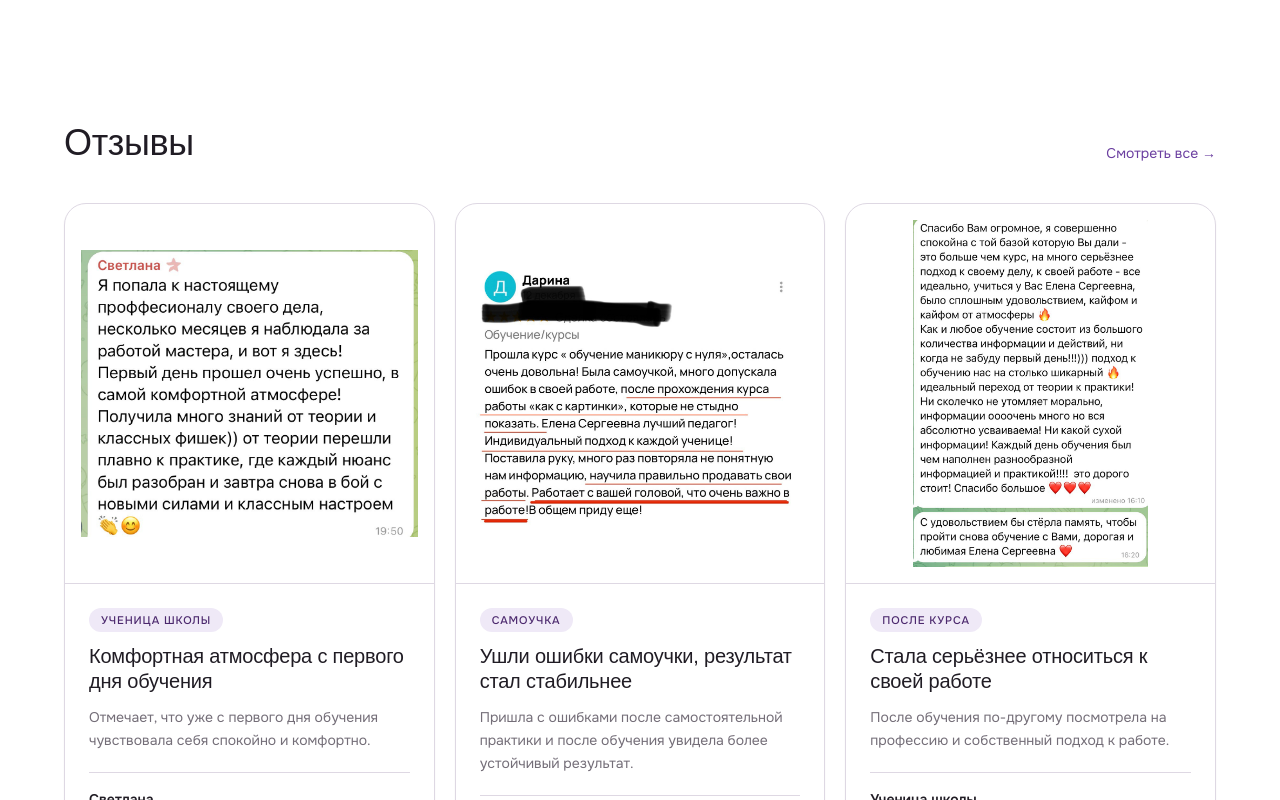
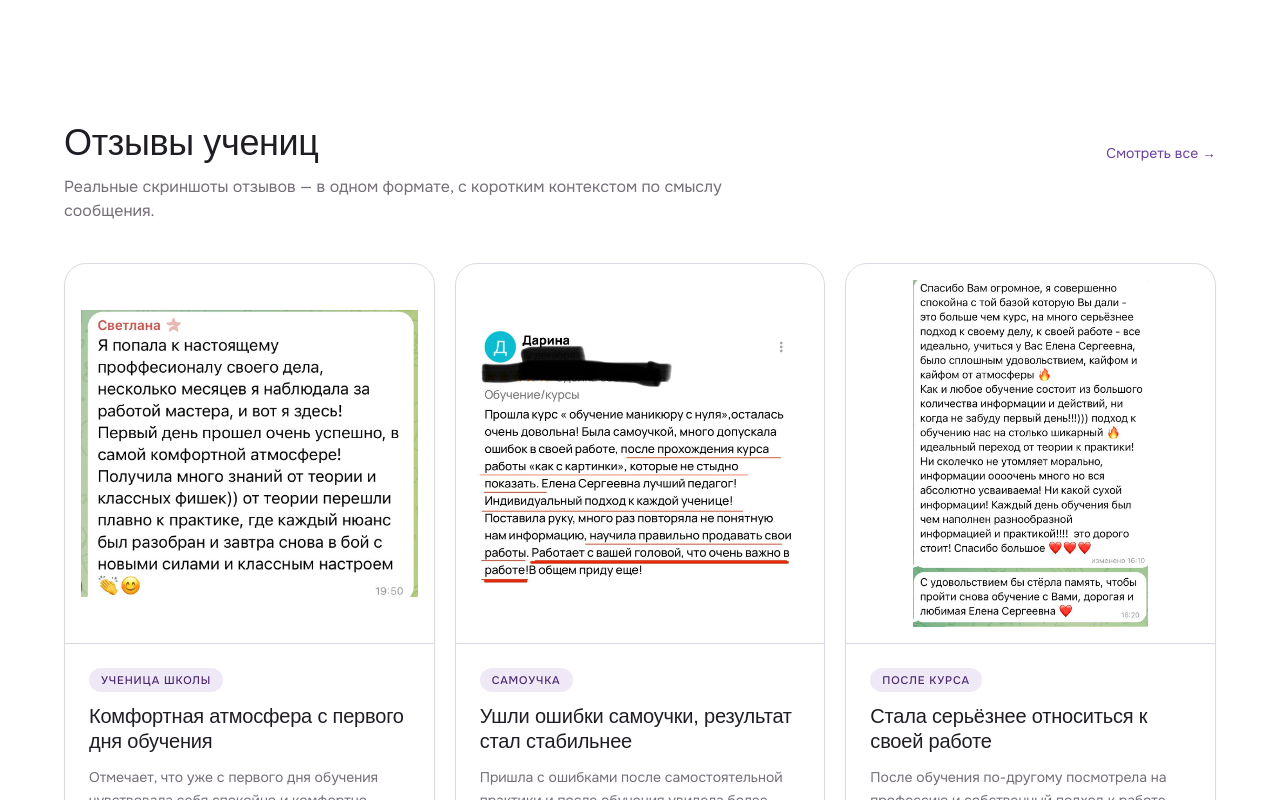
Before and after one commit to msgalya1798-arch/elena-goryacheva-school, a Next.js app: page / in a window 1280 px wide. Shown: the part 5960-6760 px from the top of the page. Built offline with nearby package versions, Linux system fonts and the light colour scheme; a web font is replaced by a local one.

Commit message:
Align reviews teaser with unified cards

```diff
--- a/src/components/home/ReviewsTeaser.tsx
+++ b/src/components/home/ReviewsTeaser.tsx
@@ -9,14 +9,17 @@ export function ReviewsTeaser() {
   return (
     <section className="py-10 sm:py-section-sm lg:py-section-lg bg-white">
       <div className="container max-w-container">
-        <div className="flex items-end justify-between gap-4 mb-6 sm:mb-10">
-          <h2 className="font-display text-2xl sm:text-3xl lg:text-4xl text-ink">Отзывы</h2>
+        <div className="flex items-end justify-between gap-4 mb-3">
+          <h2 className="font-display text-2xl sm:text-3xl lg:text-4xl text-ink">Отзывы учениц</h2>
           {testimonials.length > 0 && (
             <Link href="/reviews" className="text-sm text-violet hidden sm:inline-block">
               Смотреть все →
             </Link>
           )}
         </div>
+        <p className="mb-6 sm:mb-10 max-w-2xl text-sm sm:text-base text-graphite">
+          Реальные скриншоты отзывов — в одном формате, с коротким контекстом по смыслу сообщения.
+        </p>
 
         {preview.length === 0 ? (
           <div className="grid sm:grid-cols-3 gap-5">
@@ -30,12 +33,18 @@ export function ReviewsTeaser() {
             ))}
           </div>
         ) : (
-          <div className="grid sm:grid-cols-3 gap-5">
+          <div className="grid items-stretch sm:grid-cols-3 gap-5">
             {preview.map((t) => (
               <ReviewCard key={t.id} testimonial={t} />
             ))}
           </div>
         )}
+
+        {testimonials.length > 0 && (
+          <Link href="/reviews" className="mt-6 inline-flex text-sm text-violet sm:hidden">
+            Смотреть все отзывы →
+          </Link>
+        )}
       </div>
     </section>
   );
```
